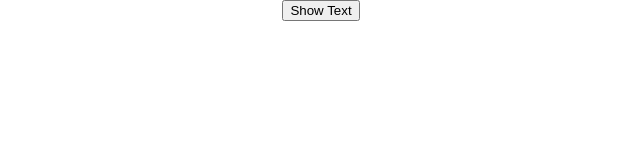
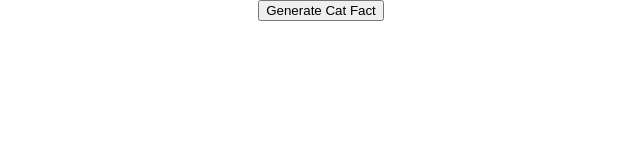
Before and after one commit to yuasys/episode1, a React (Vite) app: page / in a window 1280 px wide. Shown: the top 160 px of the page, without its empty margins (319-959 px from the left). Built offline with nearby package versions, Linux system fonts and the light colour scheme.

Commit message:
Make a button

```diff
--- a/src/App.jsx
+++ b/src/App.jsx
@@ -3,19 +3,12 @@ import { useState } from "react";
 import { Text } from "./Text";
 
 function App() {
-  const [showText, setShowText] = useState(false);
-
   return (
     <div className="App">
-      <button
-        onClick={() => {
-          setShowText(!showText);
-        }}
-      >
-        Show Text
+      <button>
+        Generate Cat Fact
       </button>
-
-      {showText && <Text />}
+      <p></p>
     </div>
   );
 }
```
